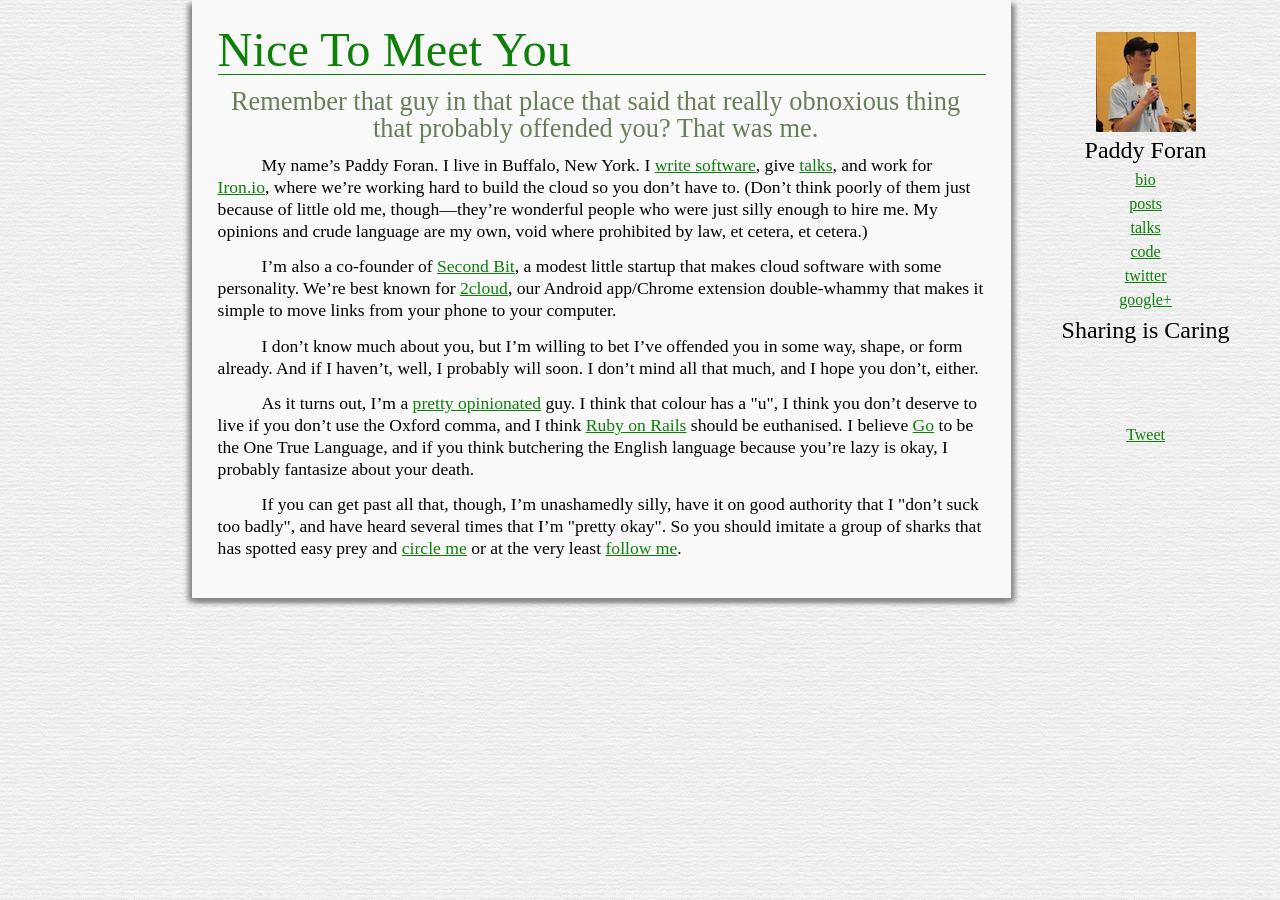
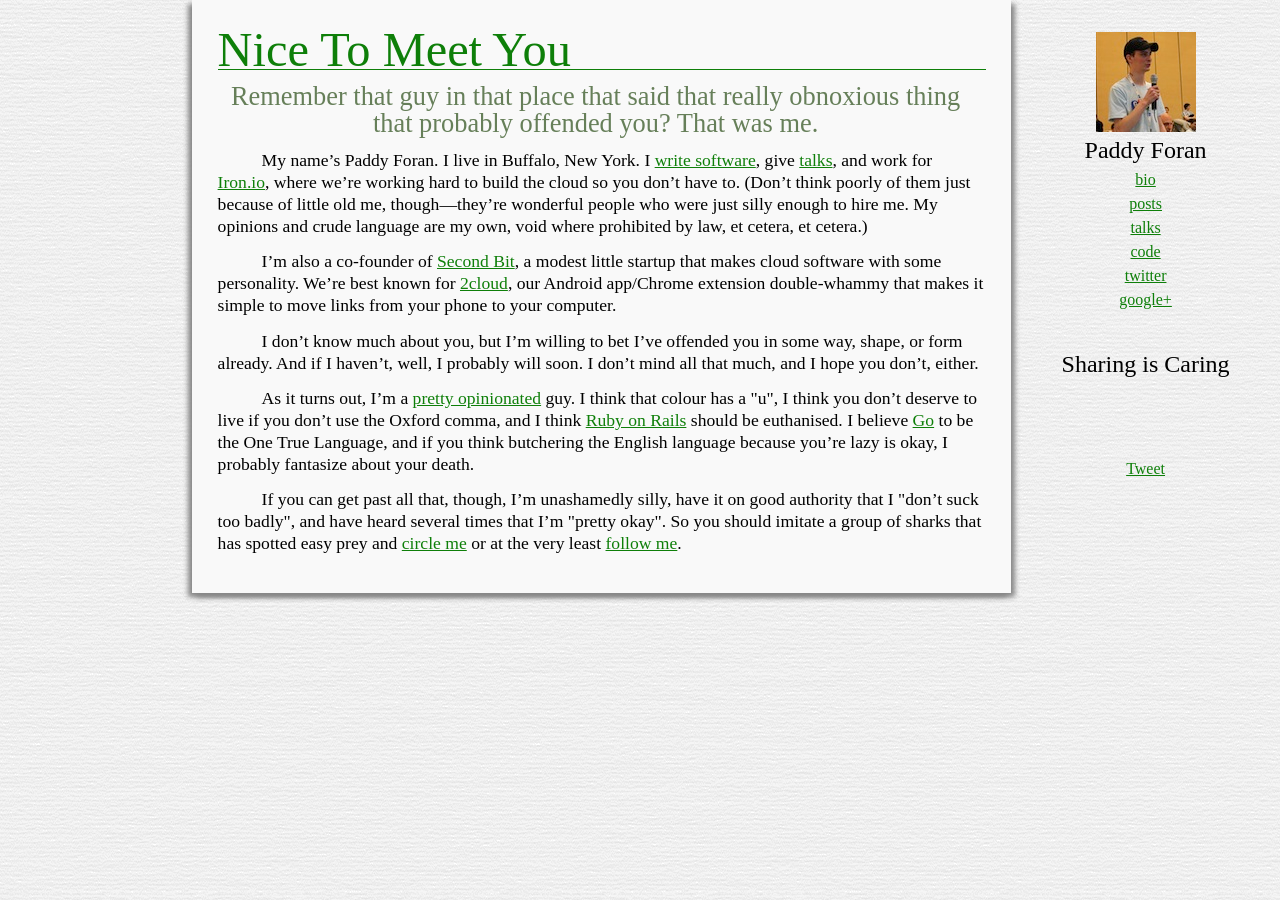
Before and after one commit to paddycarver/blog, a Jekyll site: the page built from _posts/2012-02-23-bio.md, in a window 1280 px wide. Built offline with Jekyll 4.4.1, drawn with Linux system fonts in a browser that asks for light colours; some web fonts are replaced; comment, search, counter and statistics services are not loaded.

Commit message:
CSS tweaks.

```diff
--- a/_layouts/base.html
+++ b/_layouts/base.html
@@ -21,6 +21,7 @@
                                 color: #0E7F09;
                                 font-size: 2.75em;
                                 font-family: 'Gentium Book Basic', serif;
+                                margin-bottom: -5px!important;
                         }
                         aside {
                                 font-family: 'Balthazar', serif;
@@ -60,6 +61,9 @@
                         }
                         div#bio, div#share {
                                 text-align: center;
+                        }
+                        div#share {
+                                margin-top: 2.5em!important;
                         }
                         nav li {
                                 padding: .25em 0;
```
